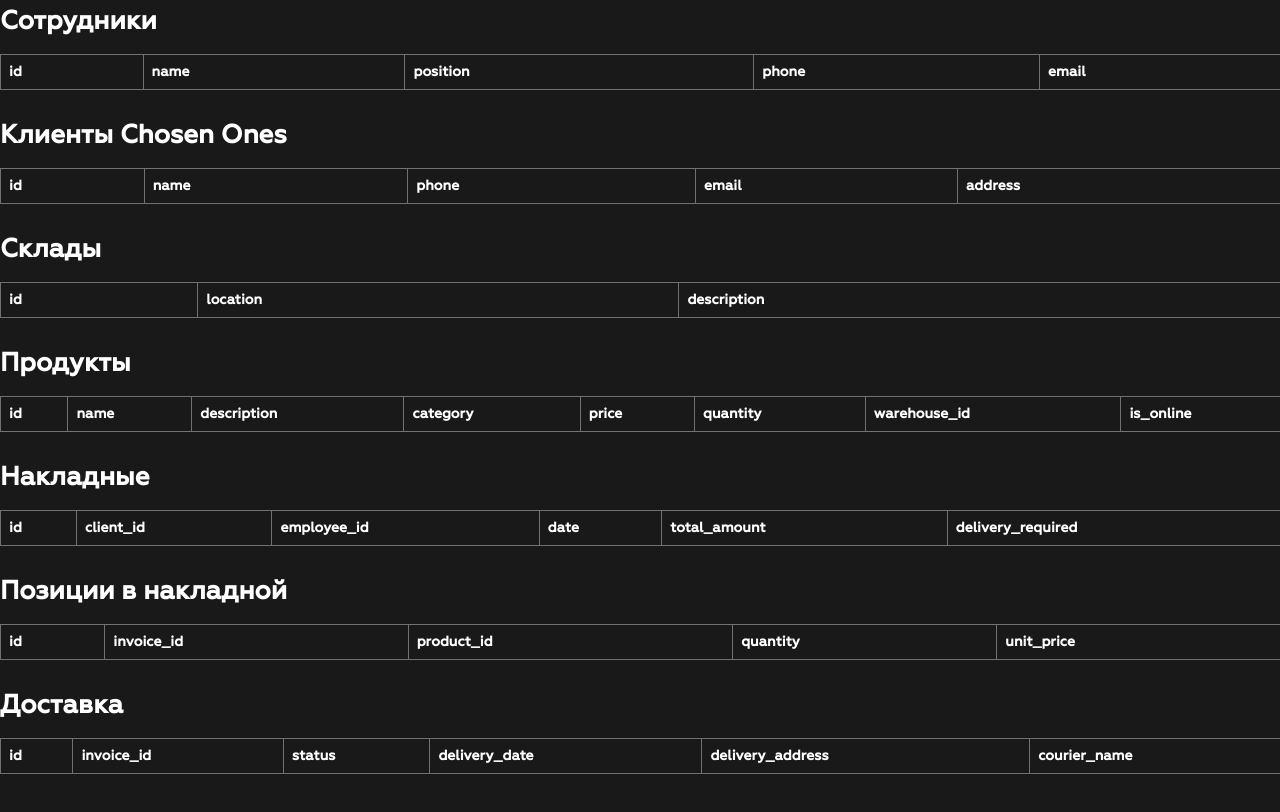
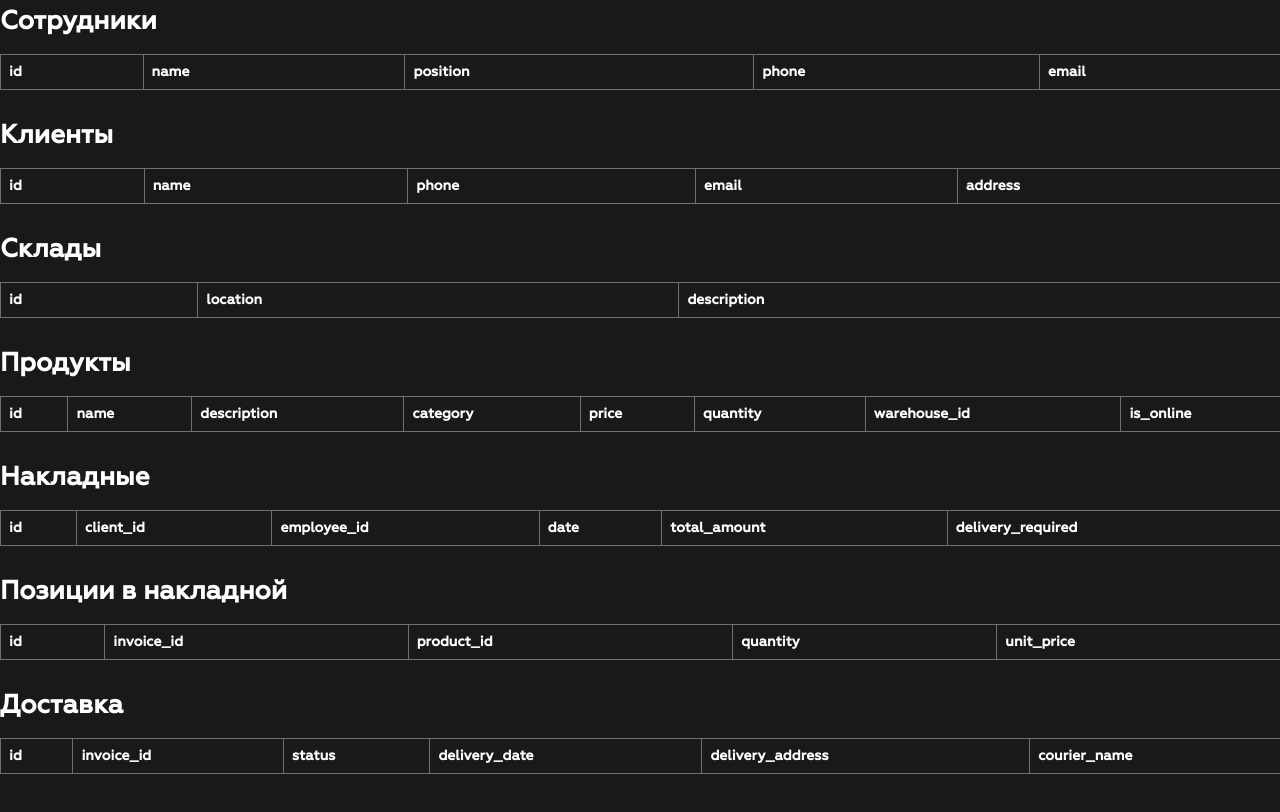
Before and after one commit to tcybkvv/electronics, a plain HTML site: page index.html in a window 1280 px wide. Shown: the part 1220-2032 px from the top of the page. Drawn offline with Linux system fonts and the light colour scheme; a script that the page names is missing.

Commit message:
Update index.html

```diff
--- a/index.html
+++ b/index.html
@@ -67,7 +67,7 @@
                     </table>
                 </div>
 
-                <h3 class="tables__header--inner">Клиенты Chosen Ones</h3>
+                <h3 class="tables__header--inner">Клиенты</h3>
                 <div class="table-wrapper">
                     <table id="clients">
                         <thead>
```
